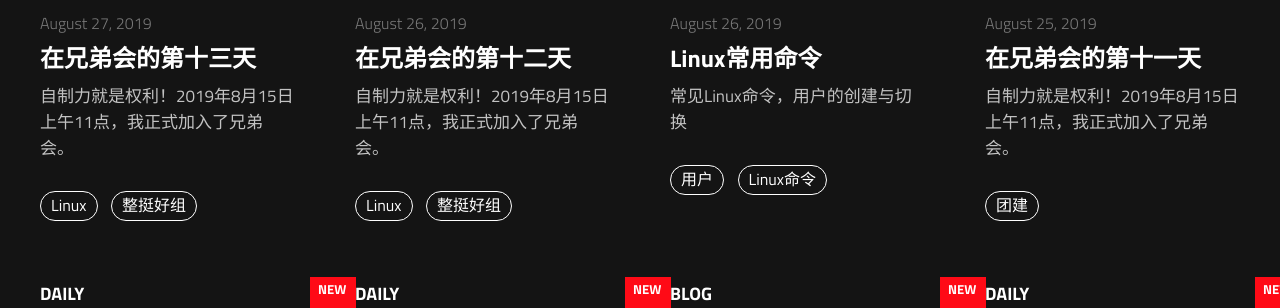
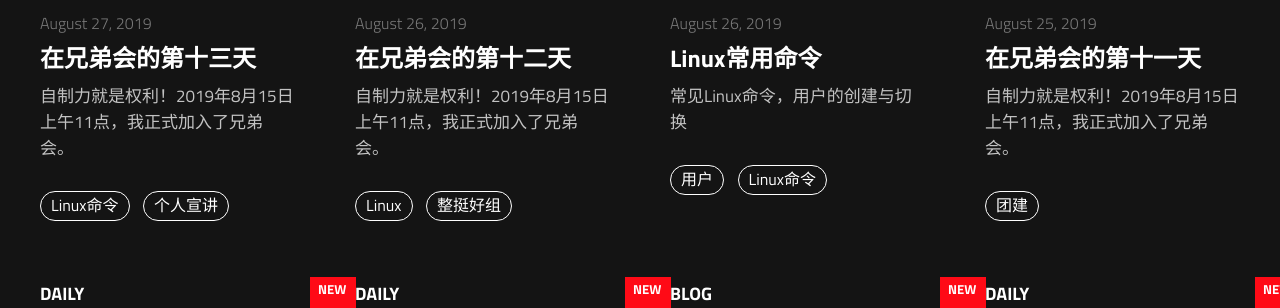
Before and after one commit to caoyang7/caoyang.github.io, a Jekyll site: the page built from index.html, in a window 1280 px wide and 900 px high, cut to the strip 283-591 px from the top of the window. Built offline with Jekyll 4.4.1, drawn with Linux system fonts in a browser that asks for light colours; the list of posts is cut into pages by our own code; comment, search, counter and statistics services are not loaded.

Commit message:
8.27日报

```diff
--- a/_posts/2019-08-27-daily13.md
+++ b/_posts/2019-08-27-daily13.md
@@ -6,8 +6,8 @@ image: 'https://res.cloudinary.com/dm7h7e8xj/image/upload/c_fill,h_399,w_760/v15
 description: 相信你能做好，你就能做好！
 category: 'daily'
 tags:
-- Linux
-- 整挺好组
+- Linux命令
+- 个人宣讲
 introduction: 自制力就是权利！2019年8月15日上午11点，我正式加入了兄弟会。
 ---
 
```
